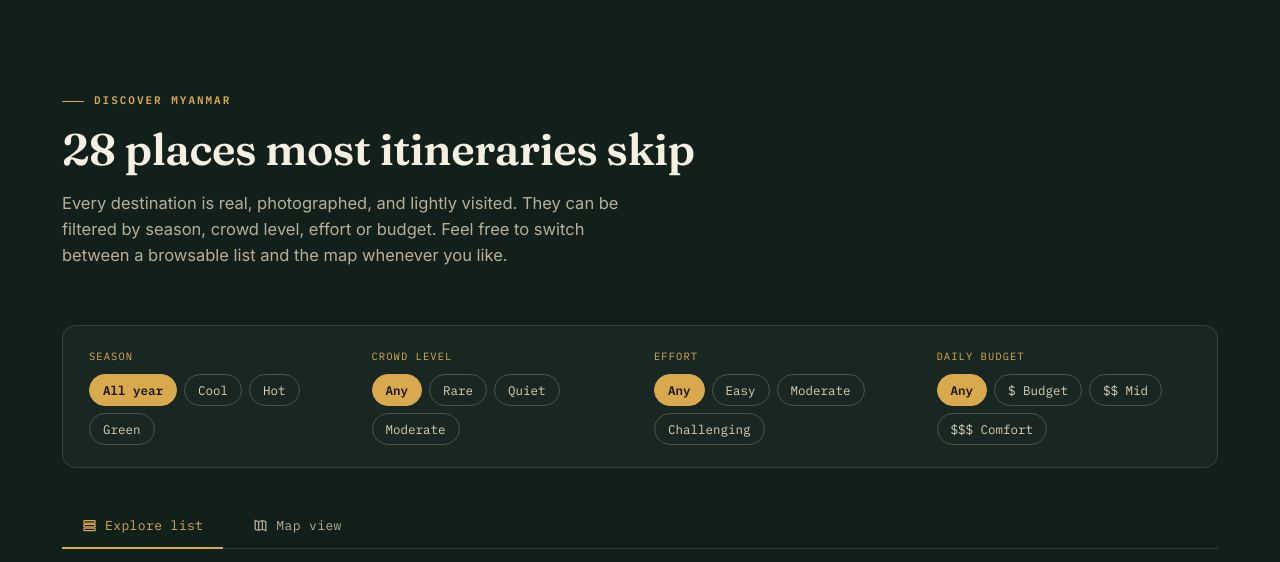
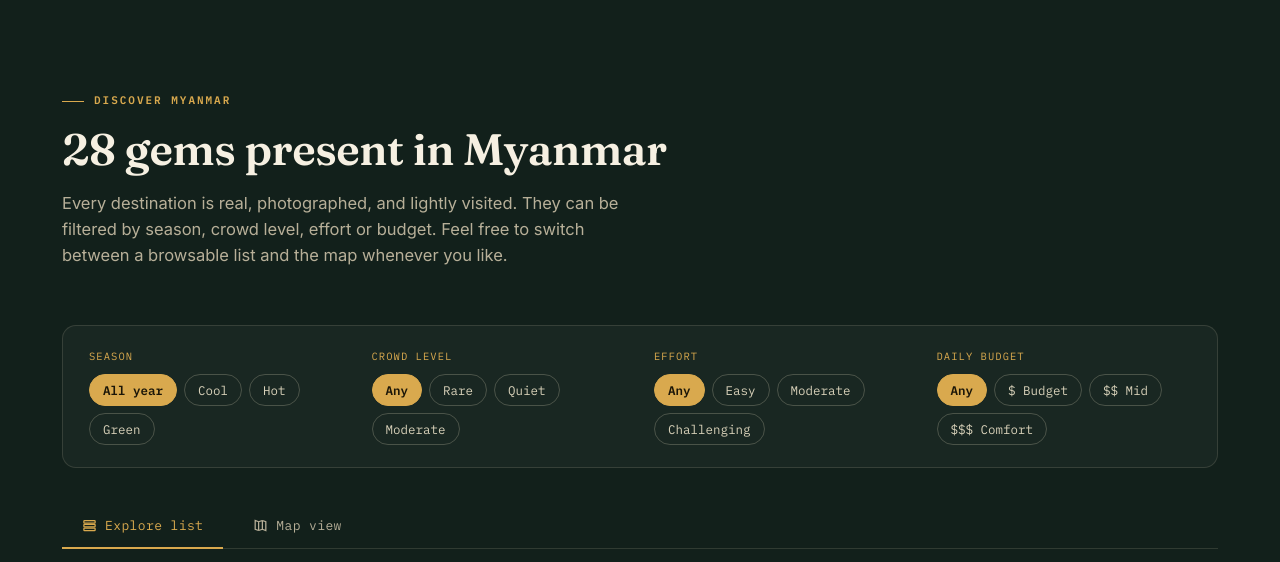
Before and after one commit to Mystical6559/veridel_, a website: page index.html in a window 1280 px wide. Shown: the part 1040-1602 px from the top of the page. Drawn offline with Linux system fonts and the light colour scheme.

Commit message:
Update section heading for discover section

```diff
--- a/index.html
+++ b/index.html
@@ -676,7 +676,7 @@ footer{background:var(--ink); color:#C8C0A6; padding:70px 0 40px; border-top:1px
   <div class="wrap">
     <div class="section-head reveal">
       <div class="eyebrow">Discover Myanmar</div>
-      <h2>28 places most itineraries skip</h2>
+      <h2>28 gems present in Myanmar</h2>
       <p>Every destination is real, photographed, and lightly visited. They can be filtered by season, crowd level, effort or budget. Feel free to switch between a browsable list and the map whenever you like.</p>
     </div>
 
```
